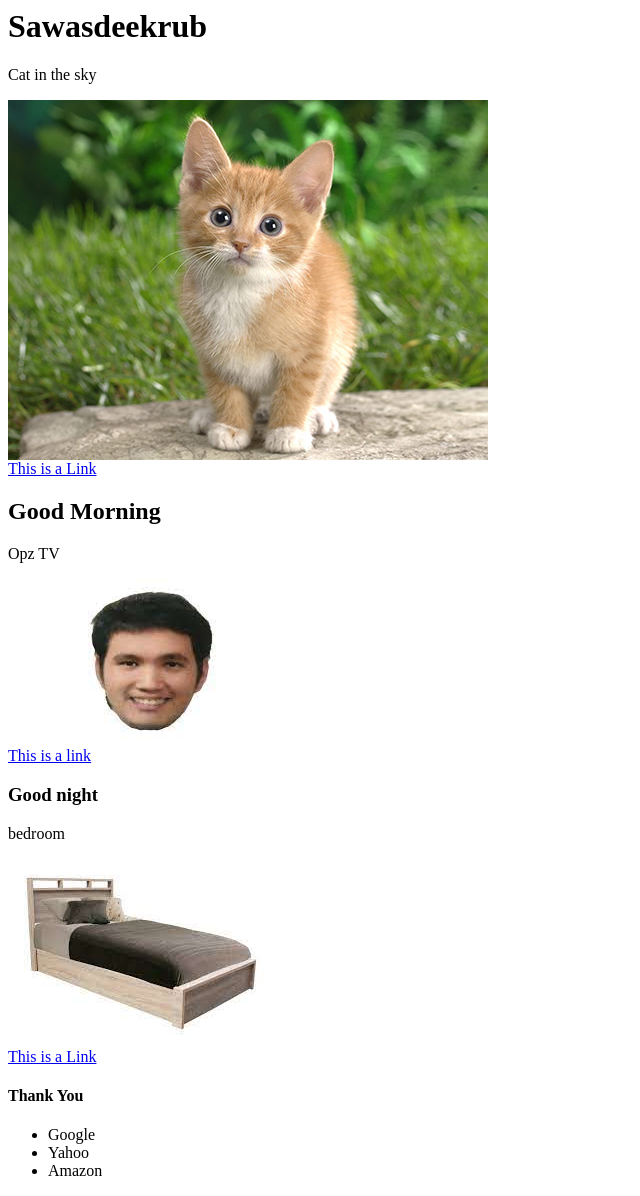
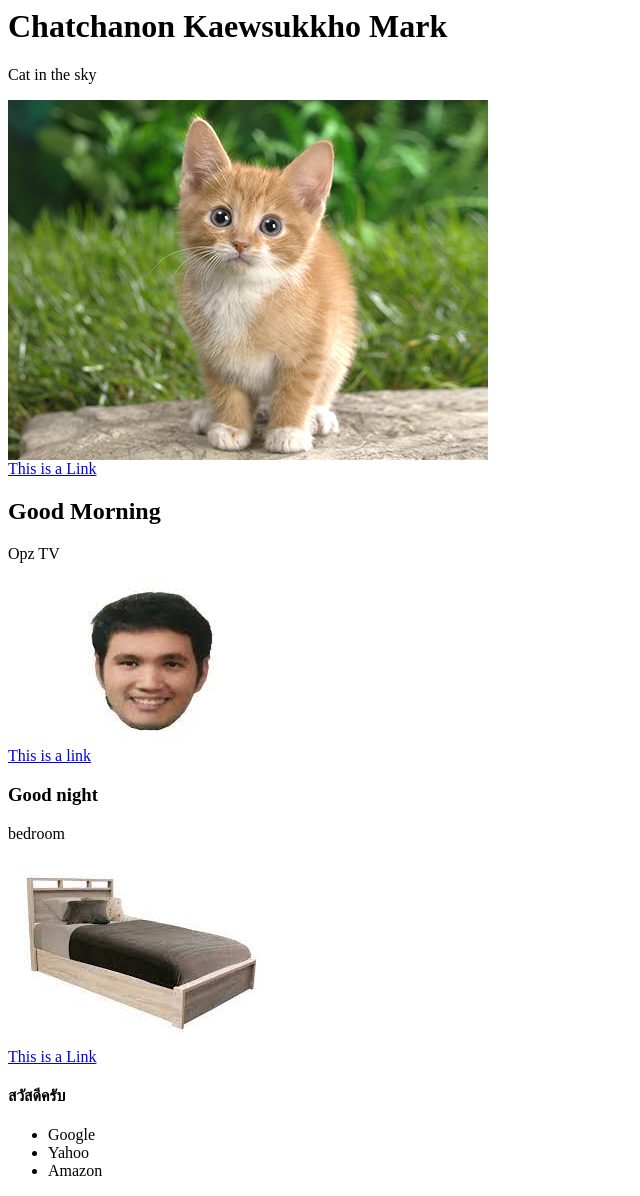
Before and after one commit to Chatchanon63070033/www, a PHP site: page / in a window 1280 px wide. Shown: the whole page, without its empty margins (0-640 px from the left). Run offline with PHP 8.4, Linux system fonts and the light colour scheme.

Commit message:
Update index.php

```diff
--- a/index.php
+++ b/index.php
@@ -5,7 +5,7 @@
 </head>
 
 <body>
-    <h1>Sawasdeekrub</h1>
+    <h1>Chatchanon Kaewsukkho Mark</h1>
     <p>Cat in the sky</p>
     <img src="cat.jpg">
     <br>
@@ -15,7 +15,7 @@
     <p>Opz TV</p>
     <img src="opz.jpg">
     <br>
-    <a href="http://wwww.it.kmitl.ac.th">This is a link</a>
+    <a href="http://www.it.kmitl.ac.th">This is a link</a>
 
     <h3>Good night</h3>
     <p>bedroom</p>
@@ -23,7 +23,7 @@
     <br>
     <a href="http://www.it.kmitl.ac.th">This is a Link</a>
 
-    <h4>Thank You</h4>
+    <h4>สวัสดีครับ</h4>
     <ul>
         <li>Google</li>
         <li>Yahoo</li>
```
